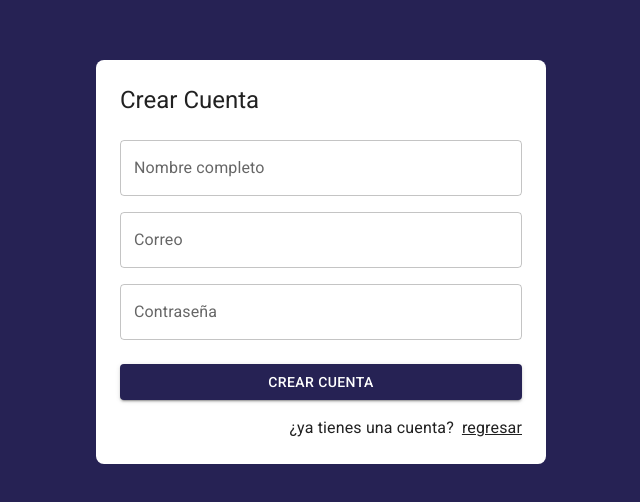
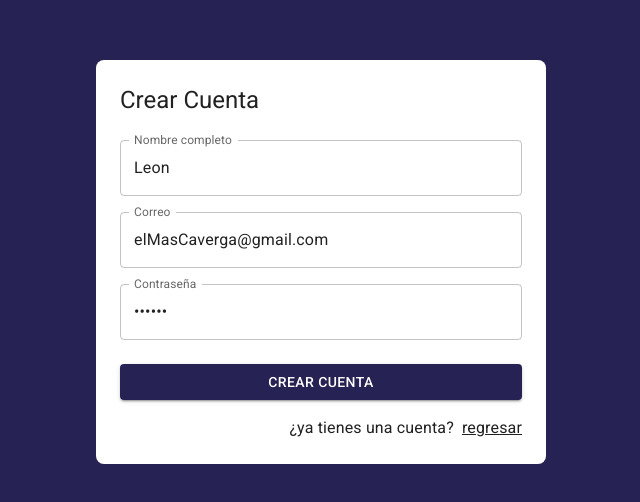
Before and after one commit to euskallehoi/JournalApp, a React (Vite) app: page /auth/Registrer in a window 1280 px wide. Shown: the part 138-640 px from the top of the page, without its empty margins (319-959 px from the left). Built offline with nearby package versions, Linux system fonts and the light colour scheme.

Commit message:
actualizaciones

```diff
--- a/src/auth/pages/RegistrerPage.jsx
+++ b/src/auth/pages/RegistrerPage.jsx
@@ -1,14 +1,27 @@
-import { Link as RouterLink } from 'react-router-dom'
-import { Button, Grid, Link, Typography, TextField} from '@mui/material'
-import { Google, } from '@mui/icons-material'
-import { AuthLayout } from '../layout/AuthLayout'
+import { Link as RouterLink } from 'react-router-dom';
+import { Button, Grid, Link, Typography, TextField} from '@mui/material';
+import { AuthLayout } from '../layout/AuthLayout';
+import { useForm } from '../../hooks/useForm';
 
+const formData = {
+    email: 'elMasCaverga@gmail.com',
+    password: '123456',
+    displayName: 'Leon',
+}
 
 export const RegistrerPage = () => {
+
+  const { displayName, email, password, onInputChange, formState } = useForm(formData);
+
+  const onSubmit = ( event ) => {
+    event.preventDefault();
+    console.log( formState );
+  }
+
     return (
         <AuthLayout title="Crear Cuenta">
 
-            <form>
+            <form onSubmit={ onSubmit }>
 
                <Grid container>
 
@@ -19,6 +32,9 @@
                       type='text'
                       placeholder=''
                       fullWidth
+                      name='displayName'
+                      value={ displayName }
+                      onChange={ onInputChange }
                     />
 
                     </Grid>
@@ -30,6 +46,9 @@
                          type='email'
                          placeholder=''
                          fullWidth
+                         name='email'
+                         value={ email }
+                         onChange={ onInputChange }
                        />
 
                    </Grid>
@@ -40,12 +59,19 @@
                          type='password'
                          placeholder=''
                          fullWidth
+                         name='password'
+                         value={ password }
+                         onChange={ onInputChange }
                        />
                    </Grid>
 
                    <Grid container spacing={ 2 } sx={{ mb: 2, mt: 1 }}>
                        <Grid item xs={ 12 }>
-                           <Button variant='contained' fullWidth >
+                           <Button
+                              type='submit'
+                              variant='contained'
+                              fullWidth
+                              >
                                 Crear Cuenta
                            </Button>
                        </Grid>
```
